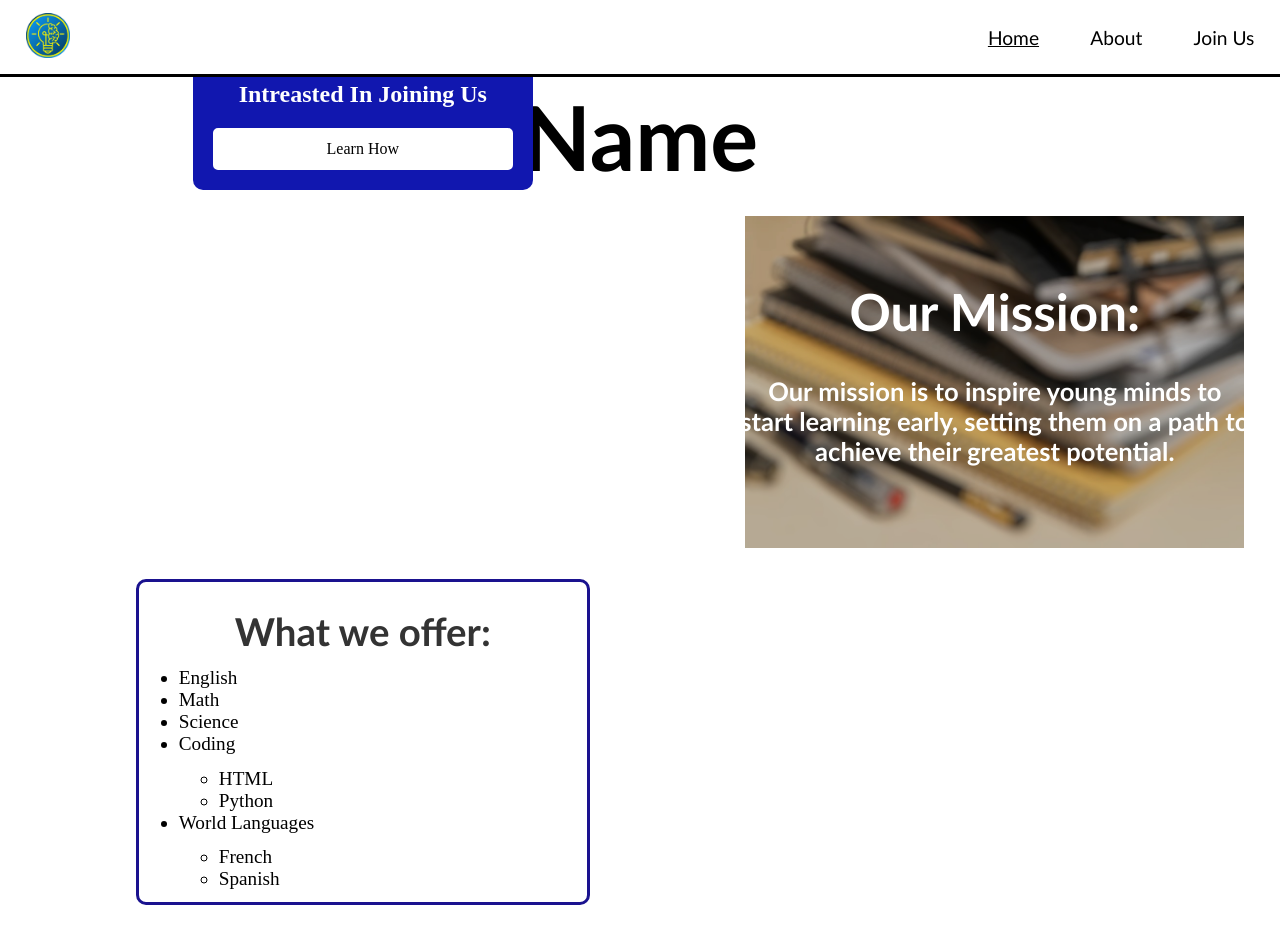
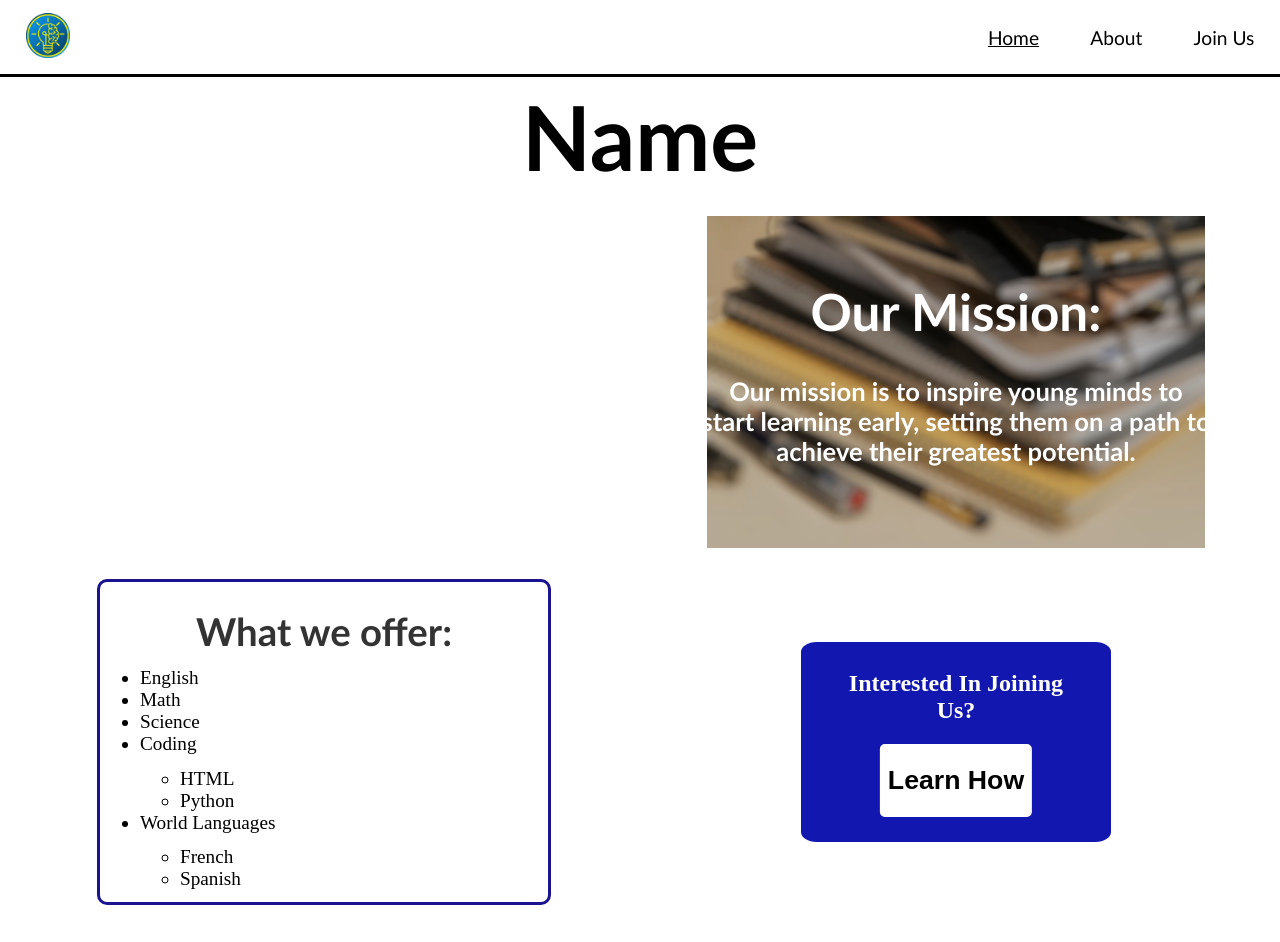
Before and after one commit to SamitChaubal/Tutoring-Project, a plain HTML site: page home/index.html in a window 1280 px wide. Drawn offline with Linux system fonts and the light colour scheme.

Commit message:
unfinished button

```diff
--- a/home/body.css
+++ b/home/body.css
@@ -85,16 +85,6 @@ body{
 .subjects-container ul{
     margin-top: 1vw;
 }
-.link-container{
-    display: flex;
-  align-items: center;
-  justify-content: center;
-  text-decoration:none;
-}
-.link-container h1{
-    font-size: 2vw;
-    padding:5vw;
-}
 
 
 
--- a/home/index.html
+++ b/home/index.html
@@ -75,35 +75,48 @@
     <meta name="viewport" content="width=device-width, initial-scale=1.0">
     <title>Blue Box with Text and Button</title>
     <style>
-      .container {
-        width: 300px; /* Adjust the width as needed */
+      .link-container {
         background-color: #1117af; /* Blue color */
-        padding: 20px;
+        padding: 4%;
         color: #fff; /* White text */
         text-align: center;
-        border-radius: 10px; /* Rounded corners */
+        border-radius: 5%; /* Rounded corners */
         margin: 0 auto; /* Center the box horizontally */
+        align-items:center;
       }
-      .button {
+      .link-container h2{
+        margin:1%;
+      }
+      .link-container a{
+        text-decoration: none;
+      }
+      .link-container button {
         display: block;
         margin-top: 20px; /* Space between text and button */
-        padding: 10px 20px;
         background-color: #fff; /* White button background */
         color: #000000; /* Blue button text color */
         border: 2px solid #fff; /* White button border */
         border-radius: 5px; /* Rounded corners */
         text-decoration: none; /* Remove default link underline */
+        left:50%;
+        transform: translate(-50%);
+
+        position: relative;
       }
-      .button:hover {
+      .link-container button:hover {
         background-color: #f0f0f0; /* Light gray background on hover */
       }
     </style>
   </head>
 
   <body>
-    <div class="container">
-      <h2>Intreasted In Joining Us</h2>
-      <a href="https://samitchaubal.github.io/Tutoring-Project/join-us/" class="button">Learn How</a>
+    <div class="link-container">
+      <h2>Interested In Joining Us?</h2>
+      <a href="https://samitchaubal.github.io/Tutoring-Project/join-us/" class="button">
+        <button>
+          <h1>Learn How</h1>
+        </button>
+      </a>
     </div>
   </body>
 
```
